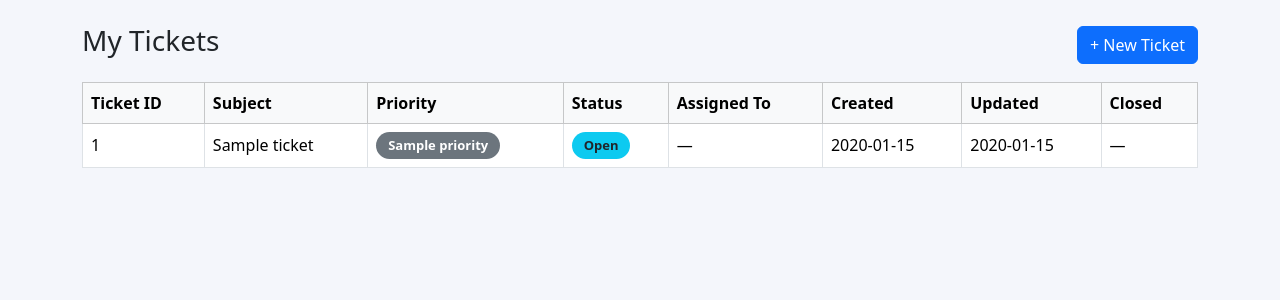
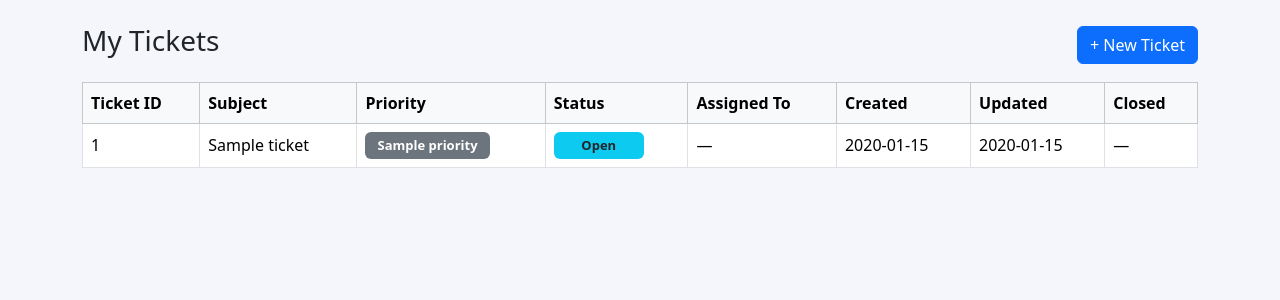
Before and after one commit to shashankshandilya-dotpe1754/data_ticket_system, a Flask app: template templates/my_tickets.html in a window 1280 px wide. Shown: the part 56-356 px from the top of the page. Run offline with Flask 3, Linux system fonts and the light colour scheme; the template is opened without the code that fills it: most values are stand-ins (such as "Sample title", 1, 10 or a date in 2020); parts of the project's set-up code (start-up, migrations or seed data) failed here and were passed over.

Commit message:
Refactor badge styles in style.css

```diff
--- a/static/style.css
+++ b/static/style.css
@@ -12,8 +12,11 @@ body{
 }
 
 .badge{
+    display:inline-block;
+    min-width:90px;
+    padding:7px 12px;
+    border-radius:6px;
     font-size:13px;
-    padding:7px 12px;
-    border-radius:15px;
-    font-weight:600;
+    font-weight:700;
+    text-align:center;
 }
```
